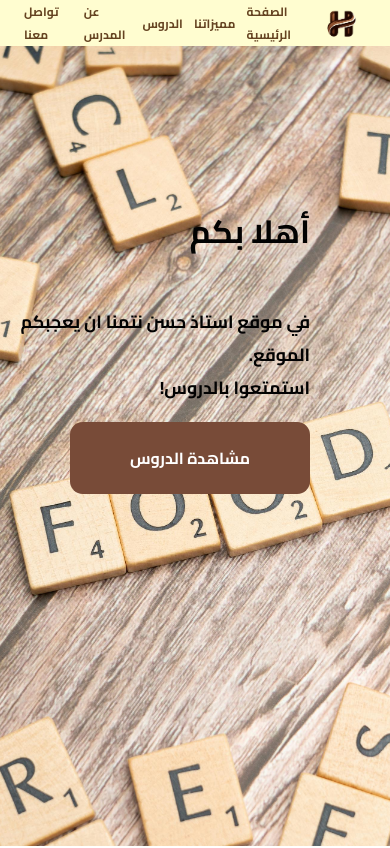
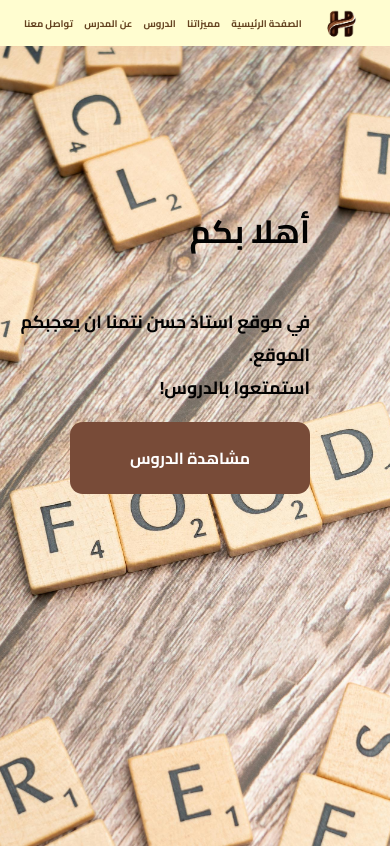
Before and after one commit to muslimIrm/teachercreations, a plain HTML site: page index.html in a window 390 px wide. Shown: the top 848 px of the page. Drawn offline with Linux system fonts and the light colour scheme.

Commit message:
Update style.css

```diff
--- a/style.css
+++ b/style.css
@@ -416,7 +416,7 @@ header .navicitons a:hover{
     }
 
     header .navicitons a{
-        font-size: 0.75rem;
+        font-size: 0.6rem;
         margin-left: .7rem;
     }
     .maine .caption-container .caption-text{
```
